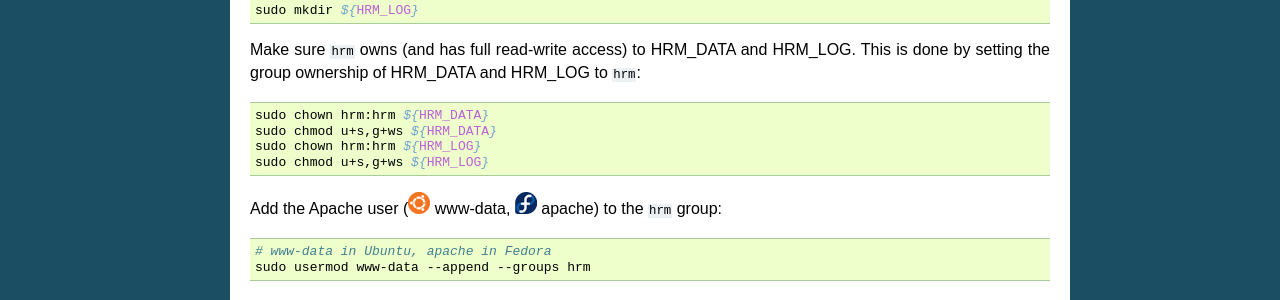
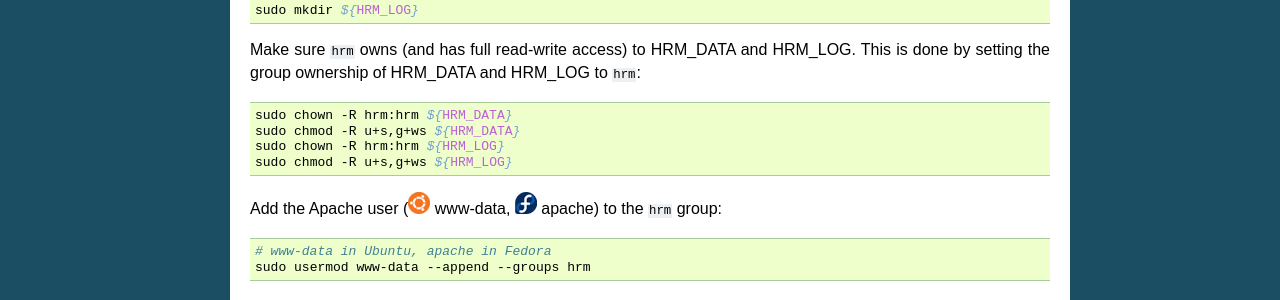
Before and after one commit to aarpon/hrm_docs, a Sphinx documentation site: the page built from docs/hrm_conf.rst, in a window 1280 px wide. Shown: the part 1385-1685 px from the top of the page. Built offline with Sphinx 7.4.7, drawn with Linux system fonts in a browser that asks for light colours.

```diff
--- a/docs/hrm_conf.rst
+++ b/docs/hrm_conf.rst
@@ -94,10 +94,10 @@ This is done by setting the group ownership of HRM_DATA and HRM_LOG to ``hrm``:
 
 .. code-block:: sh
 
-    sudo chown hrm:hrm ${HRM_DATA}
-    sudo chmod u+s,g+ws ${HRM_DATA}
-    sudo chown hrm:hrm ${HRM_LOG}
-    sudo chmod u+s,g+ws ${HRM_LOG}
+    sudo chown -R hrm:hrm ${HRM_DATA}
+    sudo chmod -R u+s,g+ws ${HRM_DATA}
+    sudo chown -R hrm:hrm ${HRM_LOG}
+    sudo chmod -R u+s,g+ws ${HRM_LOG}
 
 Add the Apache user (|ubuntu| www-data, |fedora| apache) to the ``hrm`` group:
 
```
